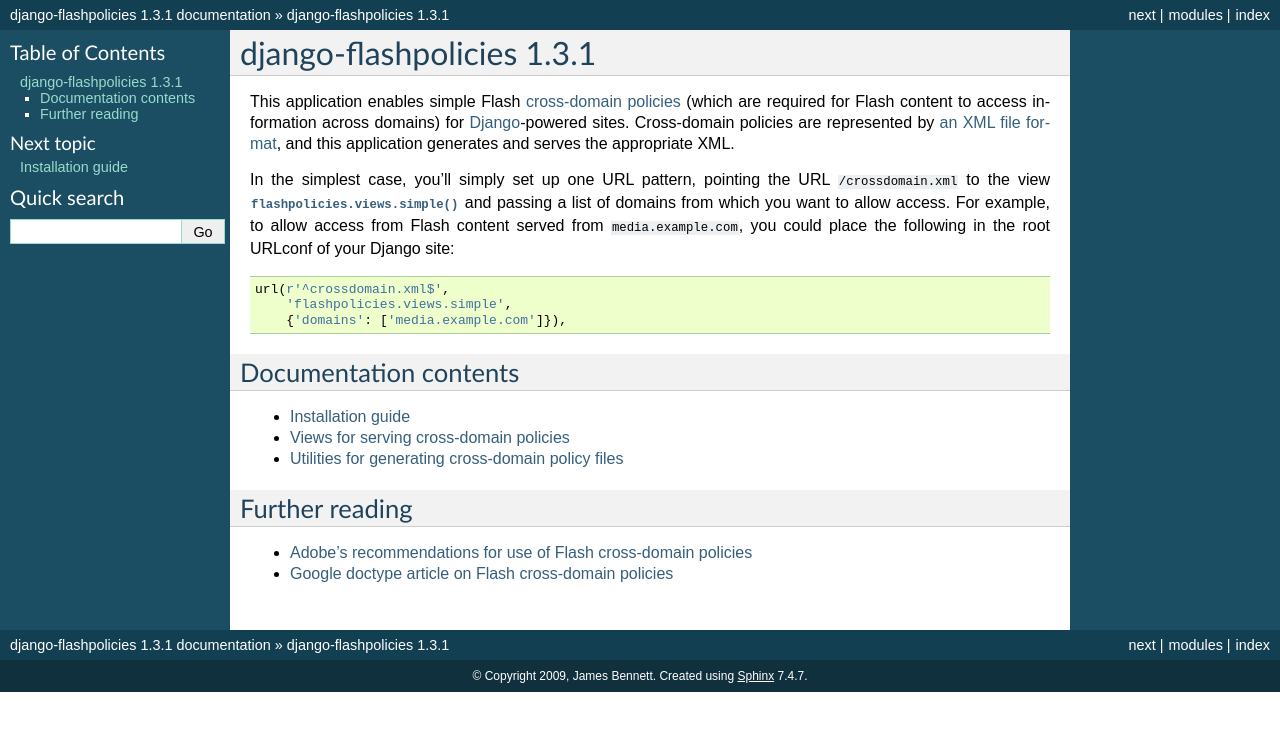
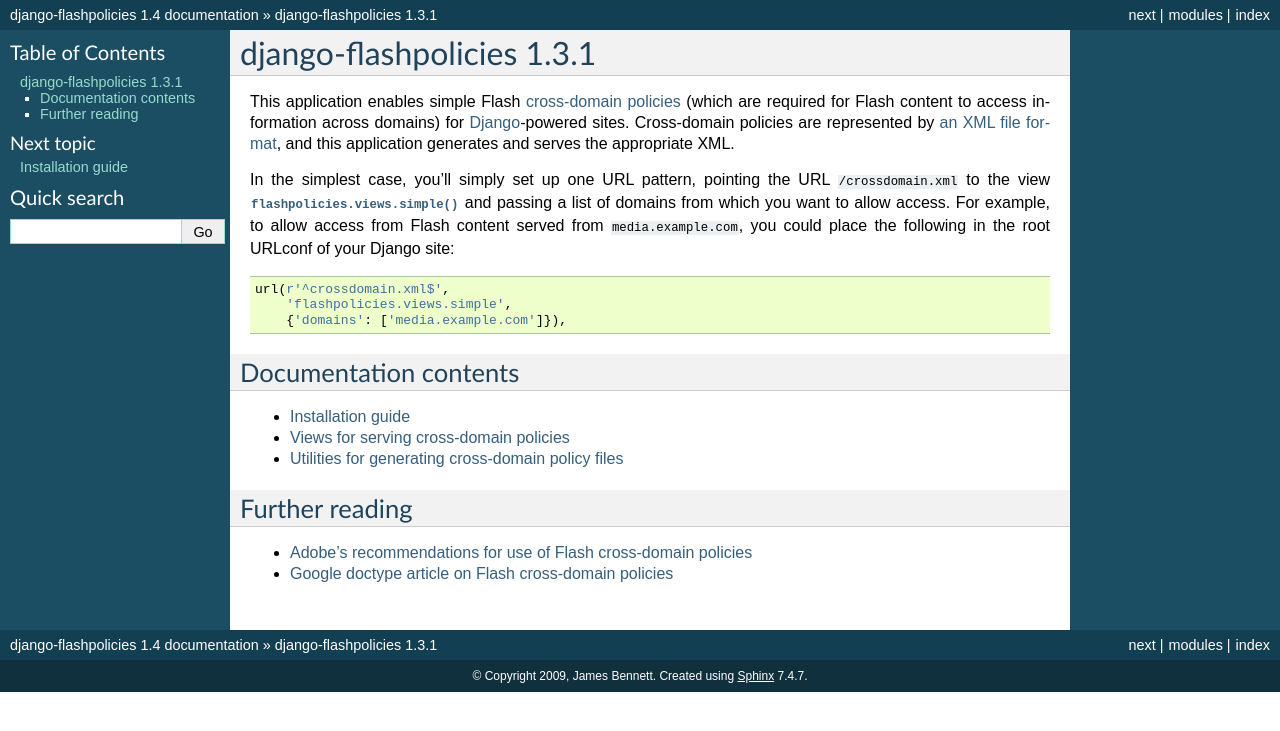
Before and after one commit to ubernostrum/django-flashpolicies, a Sphinx documentation site: the page built from docs/index.rst, in a window 1280 px wide. Shown: the top 731 px of the page. Built offline with Sphinx 7.4.7, drawn with Linux system fonts in a browser that asks for light colours.

Commit message:
Bump version number in docs, too, and now I think it's really done.

```diff
--- a/docs/conf.py
+++ b/docs/conf.py
@@ -45,9 +45,9 @@
 # built documents.
 #
 # The short X.Y version.
-version = '1.3	'
+version = '1.4'
 # The full version, including alpha/beta/rc tags.
-release = '1.3.1'
+release = '1.4'
 
 # The language for content autogenerated by Sphinx. Refer to documentation
 # for a list of supported languages.
```
